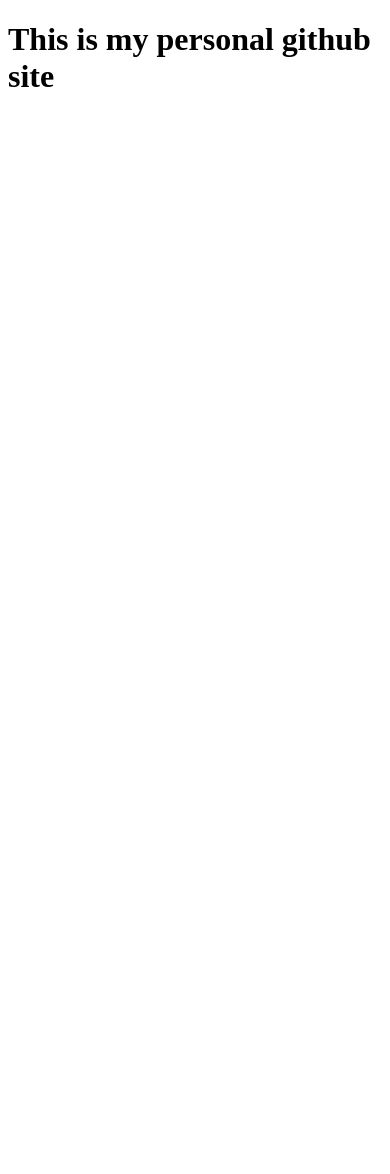
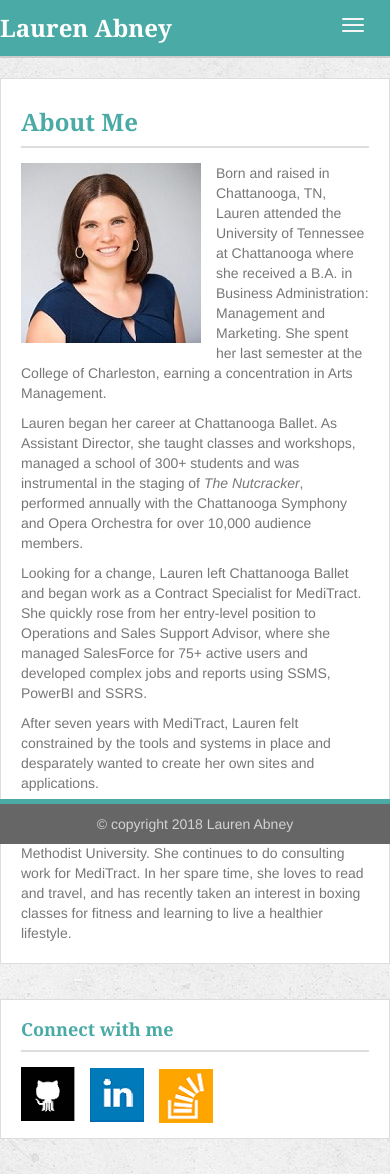
Before and after one commit to leabney/leabney.github.io, a plain HTML site: page leabney.github.io/index.html in a window 390 px wide. Before the commit the page ends 844 px from the top, so only its background shows below. Drawn offline with nearby package versions, Linux system fonts and the light colour scheme.

Commit message:
update portfolio site

```diff
--- /dev/null
+++ b/assets/css/custom.css
@@ -0,0 +1,112 @@
+body {
+    background-image: url("../images/background.png");
+    color:#777777;
+}
+
+h3, h4 {
+    color: #4aaaa5;
+    font-weight: bold;
+    font-family: 'Georgia', Times, Times New Roman, serif;
+    padding-bottom: 10px;
+    margin-bottom: 15px;
+    border-bottom: 2px solid #dddddd;
+}
+
+.navbar {
+    border: 0;
+    border-bottom: 2px solid #cccccc;
+    background: white;
+}
+
+
+.navbar-text {
+    margin: 0 -15px;
+    border: 0;
+    padding: 15px;
+    color: white;
+    background-color: #4aaaa5;
+    font-weight: bold;
+    font-family: 'Georgia', Times, Times New Roman, serif;
+
+}
+
+ul.nav a:hover {
+    background-color: #95d0cd;
+    color: white;
+    border-bottom: 5px solid #4aaaa5;
+}
+
+ul.nav a{
+    color: #777777;
+    font-size: 16px;
+}
+.navbar-toggle .icon-bar {
+    background-color: whitesmoke;
+}
+
+
+.container {
+    max-width: 960px;
+}
+
+.col-sm-8 {
+    background-color: white;
+    border: 1px solid #dddddd;
+    margin-bottom: 35px;
+    padding: 10px 20px;
+}
+
+.col-sm-3 {
+    background-color: white;
+    border: 1px solid #dddddd;
+    padding-bottom: 25px;
+    padding: 10px 20px;
+    margin-bottom: 35px;
+}
+
+.footer {
+    color: lightgray;
+    background: #666666;
+    border-top: 5px solid #4aaaa5;
+    text-align: center;
+    padding-top:10px;
+}
+
+img {
+    float: left;
+    margin: 0px 15px 5px 0px;
+}
+
+.img-thumbnail{
+    width: 100%;
+
+}
+
+h5 {
+    background-color: #4aaaa5;
+    color: white;
+}
+
+
+.btn {
+    margin-top: 10px;
+    background-color: gray;
+    color: white;
+    border: lightgray;
+}
+
+.btn:hover{
+    background-color: #4aaaa5;
+
+}
+
+@media screen and (max-width: 768px){
+    ul.nav a:hover {
+    border-right: 5px solid #4aaaa5;
+    border-bottom: 0;
+    }
+   .img-thumbnail {
+       width: 100%;
+   }
+
+}
--- a/leabney.github.io/index.html
+++ b/leabney.github.io/index.html
@@ -1,14 +1,108 @@
-<!DOCTYPE html>
-<html>
+<!doctype html>
+<html lang="en">
+
 <head>
-    <meta charset="utf-8" />
-    <meta http-equiv="X-UA-Compatible" content="IE=edge">
-    <title>leabney</title>
-    <meta name="viewport" content="width=device-width, initial-scale=1">
-    <link rel="stylesheet" type="text/css" media="screen" href="main.css" />
-    <script src="main.js"></script>
+  <!-- Required meta tags -->
+  <meta charset="utf-8">
+  <meta name="viewport" content="width=device-width, initial-scale=1, shrink-to-fit=no">
+
+  <!-- Bootstrap CSS -->
+  <link rel="stylesheet" href="https://maxcdn.bootstrapcdn.com/bootstrap/3.3.7/css/bootstrap.min.css">
+
+  <link rel="stylesheet" href="assets/css/custom.css">
+
+  <title>Lauren Abney</title>
 </head>
+
 <body>
-    <h1> This is my personal github site</h1>
+
+  <nav class="navbar">
+
+    <div class="container">
+    <div class="navbar-header">
+      <button type="button" class="navbar-toggle" data-toggle="collapse" data-target="#myNavbar">
+        <span class="icon-bar"></span>
+        <span class="icon-bar"></span>
+        <span class="icon-bar"></span>
+      </button>
+
+      <h3 class="navbar-text">Lauren Abney</h3>
+    </div>
+    <div class="collapse navbar-collapse" id="myNavbar">
+      <ul class="nav navbar-nav navbar-right pull-right">
+        <li class="active">
+          <a href="index.html">About</a>
+        </li>
+        <li>
+          <a href="portfolio.html">Portfolio</a>
+        </li>
+        <li>
+          <a href="contact.html">Contact</a>
+        </li>
+      </ul>
+    </div>
+    </div>
+  </nav>
+
+
+  <div class="container">
+    <div class="row justify-content-between">
+      <div class="col-sm-8">
+        <h3 id="about">About Me</h3>
+        <img id="me" src="assets/images/image.jpg" alt="Lauren Abney">
+        <p>Born and raised in Chattanooga, TN, Lauren attended the University of Tennessee at Chattanooga where she received
+          a B.A. in Business Administration: Management and Marketing. She spent her last semester at the College of Charleston,
+          earning a concentration in Arts Management.</p>
+        <p>Lauren began her career at Chattanooga Ballet. As Assistant Director, she taught classes and workshops, managed a
+          school of 300+ students and was instrumental in the staging of
+          <i>The Nutcracker</i>, performed annually with the Chattanooga Symphony and Opera Orchestra for over 10,000 audience
+          members.
+        </p>
+        <p>Looking for a change, Lauren left Chattanooga Ballet and began work as a Contract Specialist for MediTract. She quickly
+          rose from her entry-level position to Operations and Sales Support Advisor, where she managed SalesForce for 75+
+          active users and developed complex jobs and reports using SSMS, PowerBI and SSRS.</p>
+        <p>After seven years with MediTract, Lauren felt constrained by the tools and systems in place and desparately wanted
+          to create her own sites and applications.</p>
+        <p>Hungry to learn more, Lauren recently relocated to Dallas, TX to attend a coding bootcamp at Southern Methodist University.
+          She continues to do consulting work for MediTract. In her spare time, she loves to read and travel, and has recently
+          taken an interest in boxing classes for fitness and learning to live a healthier lifestyle.</p>
+      </div>
+      <div class="col-sm-3 col-sm-offset-1">
+        <h4>Connect with me</h4>
+        <div class="row">
+          <div class="col-sm-4">
+            <a href="https://github.com/leabney">
+              <img class="img-responsive" src="assets/images/github.png" alt="GitHub">
+            </a>
+          </div>
+
+          <div class="col-sm-4">
+            <a href="https://www.linkedin.com/in/lauren-abney-43249177/">
+              <img class="img-responsive" src="assets/images/linkedin.png" alt="LinkedIn">
+            </a>
+          </div>
+
+          <div class="col-sm-4">
+            <a href="https://stackexchange.com/users/12698762/lauren-abney">
+              <img class="img-responsive" src="assets/images/stackoverflow.png" alt="Stack Overflow">
+            </a>
+          </div>
+        </div>
+      </div>
+    </div>
+
+  </div>
+
+  <div class="footer navbar-fixed-bottom">
+    <p>&copy; copyright 2018 Lauren Abney</p>
+  </div>
+
+  <!-- jQuery library -->
+  <script src="https://ajax.googleapis.com/ajax/libs/jquery/3.3.1/jquery.min.js"></script>
+
+  <!-- Latest compiled JavaScript -->
+  <script src="https://maxcdn.bootstrapcdn.com/bootstrap/3.3.7/js/bootstrap.min.js"></script>
+
 </body>
+
 </html>
```
Also changed, not shown: contact.html (added, +113 -0 lines), portfolio.html (added, +120 -0 lines), assets/images/background.png (added), assets/images/github.png (added), assets/images/image.jpg (added), assets/images/linkedin.png (added), assets/images/portfolio1.jpg (added), assets/images/portfolio2.jpg (added), assets/images/portfolio3.jpg (added), assets/images/portfolio4.jpg (added), assets/images/portfolio5.jpg (added), assets/images/stackoverflow.png (added), 1 other file.
